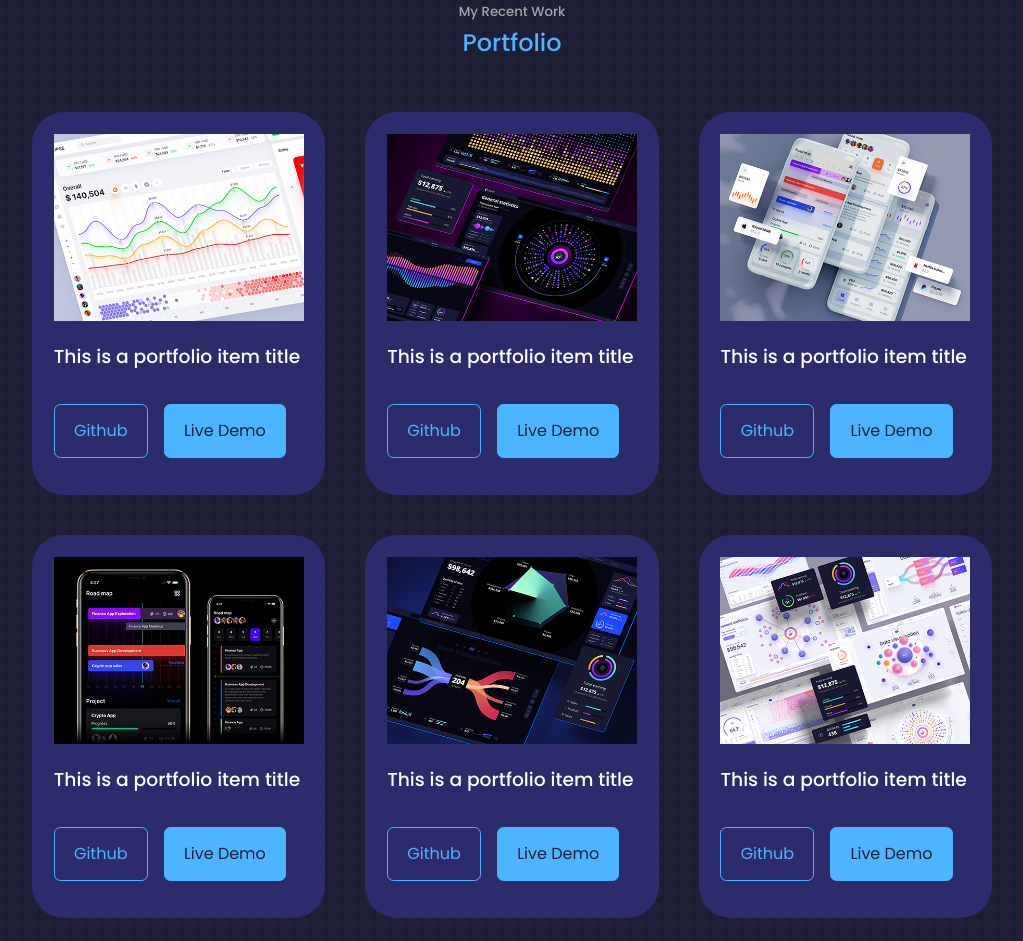
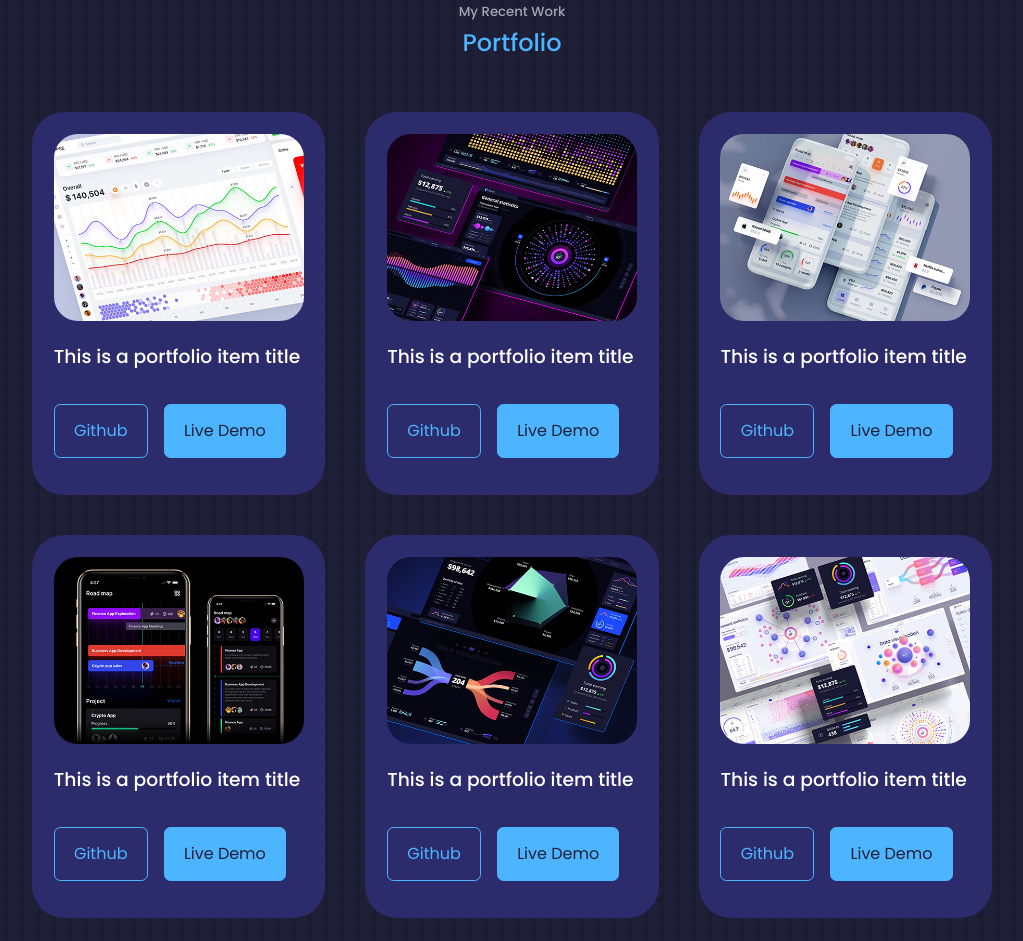
Before and after one commit to sametkoyuncu/react-personal-website, a React (Create React App) app: page / in a window 1280 px wide. Shown: the part 3060-4001 px from the top of the page, without its empty margins (128-1151 px from the left). Built offline with nearby package versions, Linux system fonts and the light colour scheme.

Commit message:
Fix image and key prop

```diff
--- a/src/components/portfolio/Portfolio.jsx
+++ b/src/components/portfolio/Portfolio.jsx
@@ -9,36 +9,42 @@ import IMG6 from '../../assets/portfolio6.jpg'
 
 const data = [
   {
+    id:1,
     title: "This is a portfolio item title",
     image: IMG1,
     btnUrl1: "http://github.com",
     btnUrl2: "http://github.com",
   },
-   {
+  {
+    id:2,
     title: "This is a portfolio item title",
     image: IMG2,
     btnUrl1: "http://github.com",
     btnUrl2: "http://github.com",
   },
-    {
+  {
+    id: 3,
     title: "This is a portfolio item title",
     image: IMG3,
     btnUrl1: "http://github.com",
     btnUrl2: "http://github.com",
   },
-     {
+  {
+    id: 4,
     title: "This is a portfolio item title",
     image: IMG4,
     btnUrl1: "http://github.com",
     btnUrl2: "http://github.com",
   },
-      {
+  {
+    id: 5,
     title: "This is a portfolio item title",
     image: IMG5,
     btnUrl1: "http://github.com",
     btnUrl2: "http://github.com",
   },
-       {
+  {
+    id: 6,
     title: "This is a portfolio item title",
     image: IMG6,
     btnUrl1: "http://github.com",
@@ -54,9 +60,9 @@ const Portfolio = () => {
 
       <div className="container portfolio__container">
         {data.map(item => (
-          <article className="portfolio__item">
-          <div className="portfolio__item-image">
-            <img src={item.image} alt="portfolio_image" />
+          <article className="portfolio__item" kyy={item.id}>
+          <div>
+            <img  className="portfolio__item-image" src={item.image} alt="portfolio_image" />
           </div>
             <h3>{item.title}</h3>
             <div className="portfolio__item-cta">
```
